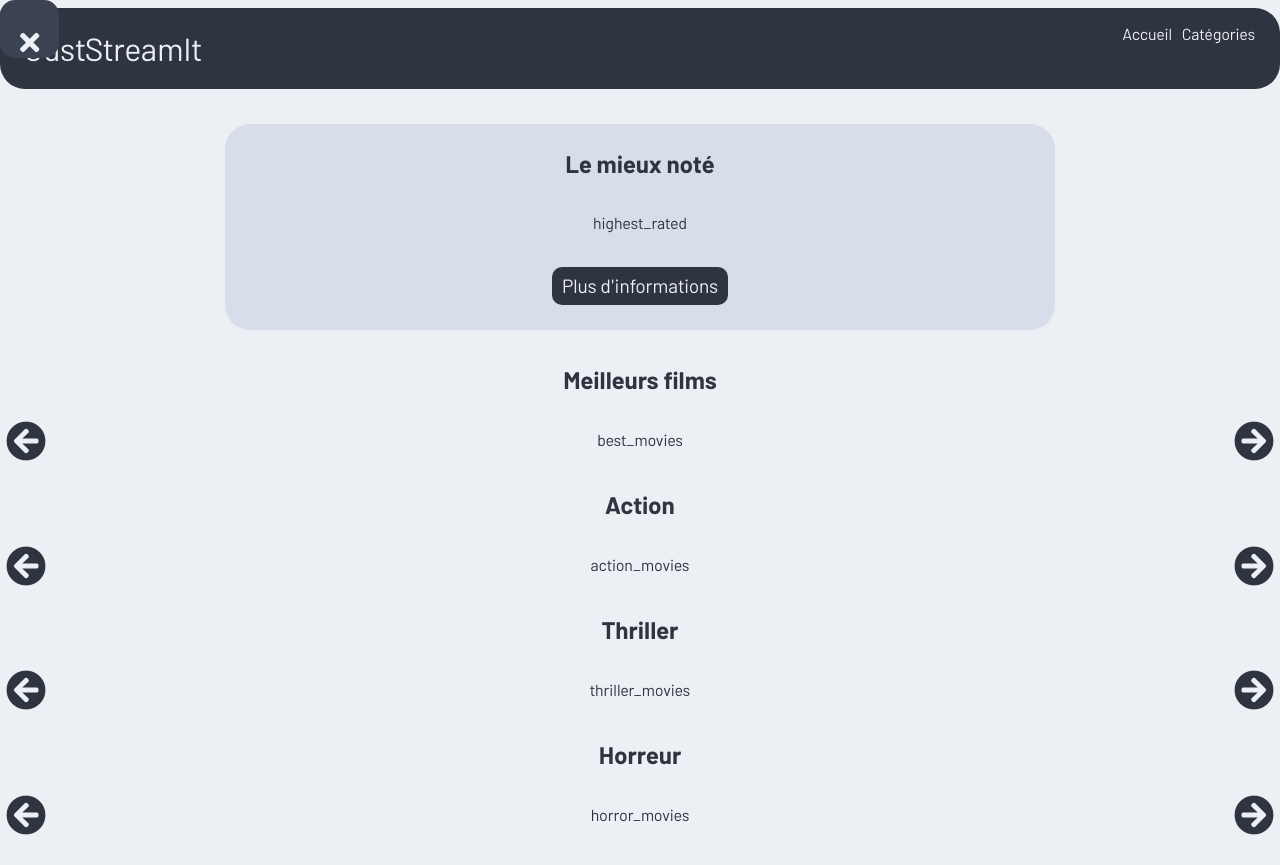
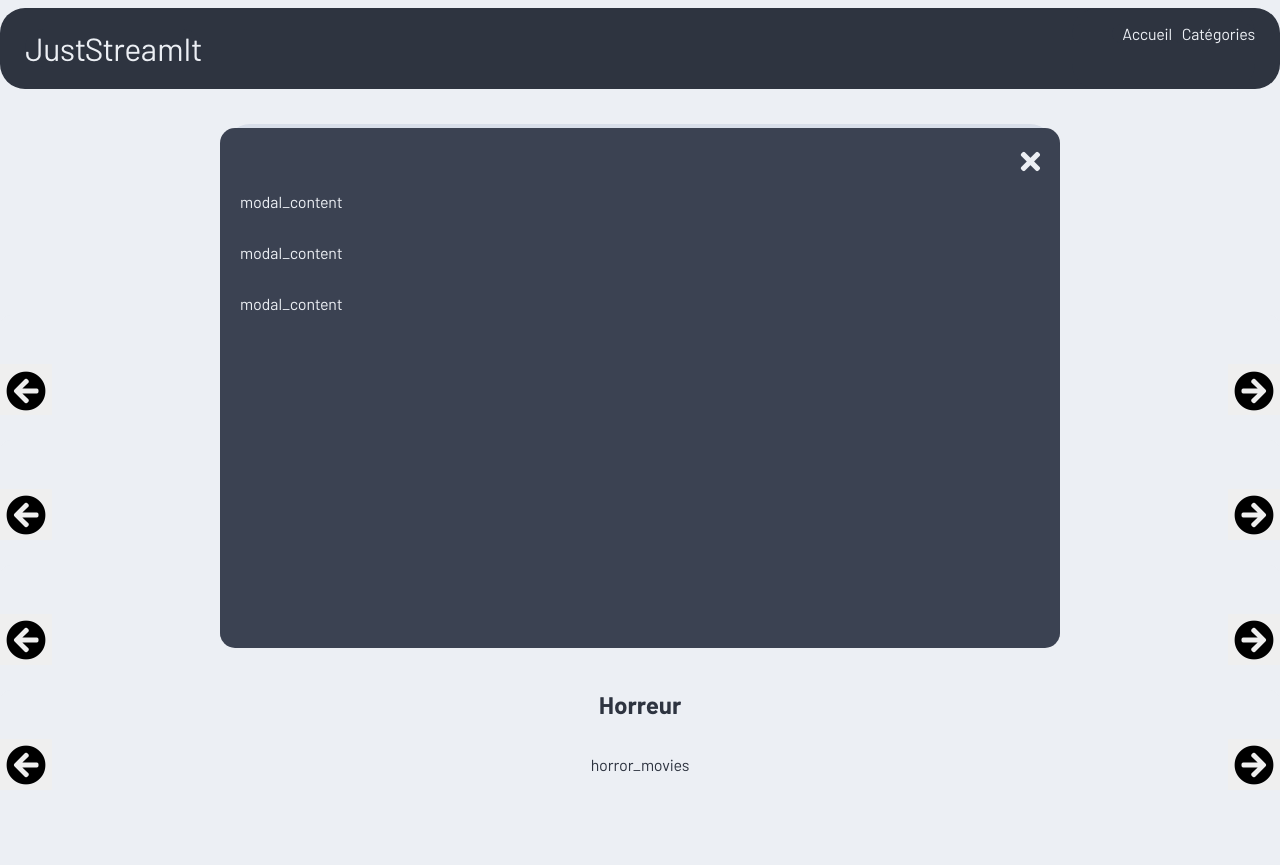
Before and after one commit to jogubo/oc-juststreamit, a plain HTML site: page index.html in a window 1280 px wide. Both pictures are taken after a click on the button "Plus d'informations". After the commit the page ends 815 px from the top, so only its background shows below. Drawn offline with Linux system fonts and the light colour scheme; no server answers.

Commit message:
recuperation des données du meilleur film depuis l'api

```diff
--- a/index.html
+++ b/index.html
@@ -25,7 +25,7 @@
             <!-- Best movie banner -->
             <section id="highest-rated">
                 <h2>Le mieux noté</h2>
-                <p>highest_rated</p>
+                <div id="bestMovie">highest_rated</div>
                 <button id="btn-more-info">Plus d'informations</button>
             </section>
 
@@ -73,6 +73,9 @@
             <div id="modalBox" class="modal">
                 <div class="modal-content">
                     <i id="btn-close" class="fas fa-times"></i>
+                    <p>modal_content</p>
+                    <p>modal_content</p>
+                    <p>modal_content</p>
                 </div>
             </div>
         </main>
--- a/scripts/main.js
+++ b/scripts/main.js
@@ -1,20 +1,66 @@
 /// <reference lib='dom' />
 
+///////////////////
 // API Settings
+///////////////////
 const mainUrl = "http://10.0.0.147:8000/api/v1/titles/";
 
-// Elements
+///////////////////
+// Modal Box
+///////////////////
+const modalBox = document.getElementById("modalBox");
+const btnClose = document.getElementById("btn-close");
+
+btnClose.onclick = () => {
+    modalBox.style.display = "none";
+}
+
+window.onclick = event => {
+    if (event.target == modalBox) {
+        modalBox.style.display = "none";
+    }
+}
+
+///////////////////
+// Best Movie
+///////////////////
 const btnMoreInfo = document.getElementById("btn-more-info");
-const btnArrowLeft = document.getElementsByClassName("arrow-left");
-const btnArrowRight = document.getElementsByClassName("arrow-right");
-const btnClose = document.getElementById("btn-close");
-const modalBox = document.getElementById("modalBox");
 
-// Modal Box
-btnMoreInfo.onclick = function() {
+function showPreviewBestMovie(url) {
+    fetch(url)
+    .then(response => response.json())
+    .then(data => {
+        let movieData = data;
+        let bestMovie = document.getElementById("bestMovie");
+        let movieTitle = document.createElement("h2");
+        let movieDescription = document.createElement("p");
+        bestMovie.innerHTML = `<p><img src="${data.image_url}"></p>`
+        movieTitle.innerText = movieData.title;
+        movieDescription.innerText = movieData.description;
+        bestMovie.appendChild(movieTitle)
+        bestMovie.appendChild(movieDescription)
+    })
+}
+
+function getBestMovie() {
+    fetch(`${mainUrl}?sort_by=-imdb_score`)
+    .then(response => response.json())
+    .then(data => {
+        let movieUrl = data.results[0].url
+        console.log(movieUrl)
+        showPreviewBestMovie(movieUrl)
+    })
+}
+
+btnMoreInfo.onclick = () => {
     modalBox.style.display = "block";
 }
 
-btnClose.onclick = function() {
-    modalBox.style.display = "none";
-}
+
+///////////////////
+// Carousel
+///////////////////
+const btnArrowLeft = document.getElementsByClassName("arrow-left");
+const btnArrowRight = document.getElementsByClassName("arrow-right");
+
+getBestMovie()
--- a/styles/style.css
+++ b/styles/style.css
@@ -18,8 +18,6 @@
 }
 
 * {
-    color: #2e3440;
-    background-color: #eceff4;
     font-family: 'Barlow', sans-serif;
 }
 
@@ -27,6 +25,7 @@ body {
     max-width: 1600px;
     margin-left: auto;
     margin-right: auto;
+    background-color: #eceff4;
 }
 
 /* Header */
@@ -60,13 +59,10 @@ nav a, nav a:visited{
 }
 
 /* Section */
-#highest-rated, #highest-rated h2, #highest-rated p  {
+#highest-rated {
     background-color: #d8dee9;
+    color: #2e3440;
     text-align: center;
-    margin-bottom: 35px;
-}
-
-#highest-rated {
     max-width:  800px;
     margin: 35px auto 35px auto;
     padding: 5px 15px 25px 15px;
@@ -89,6 +85,9 @@ nav a, nav a:visited{
 }
 
 .category {
+    background-color: #eceff4;
+    color: #2e3440;
+    border-radius: 10px;
     text-align: center;
     margin-bottom: 25px;
 }
@@ -119,25 +118,39 @@ nav a, nav a:visited{
     z-index: 1;
     left: 0;
     top: 0;
-    max-width: 1600px;
-    max-height: 800px;
+    width: 100%;
+    height: 100%;
     overflow: auto;
-    background-color: #3b4252;
-    border-radius: 15px;
+    background-color: rgba(0,0,0,0);
+    animation-name: modal-box;
+    animation-duration: 0.3s;
 }
 
+@keyframes modal-box {
+    from {
+        opacity: 0;
+    }
+    to {
+        opacity: 1;
+    }
+}
 /* Content */
 .modal-content {
+    display: flex;
+    flex-direction: column;
     background-color: #3b4252;
-    margin: 15% auto;
+    color: #eceff4;
+    min-height: 60%;
+    max-width: 800px;
+    margin: 10% auto auto auto;
     padding: 20px;
+    border-radius: 15px;
 }
 
 /* Close Button */
 #btn-close {
-    background-color: #3b4252;
-    color: #eceff4;
     float: right;
+    text-align: right;
     font-size: 28px;
     font-weight: bold;
 }
```
